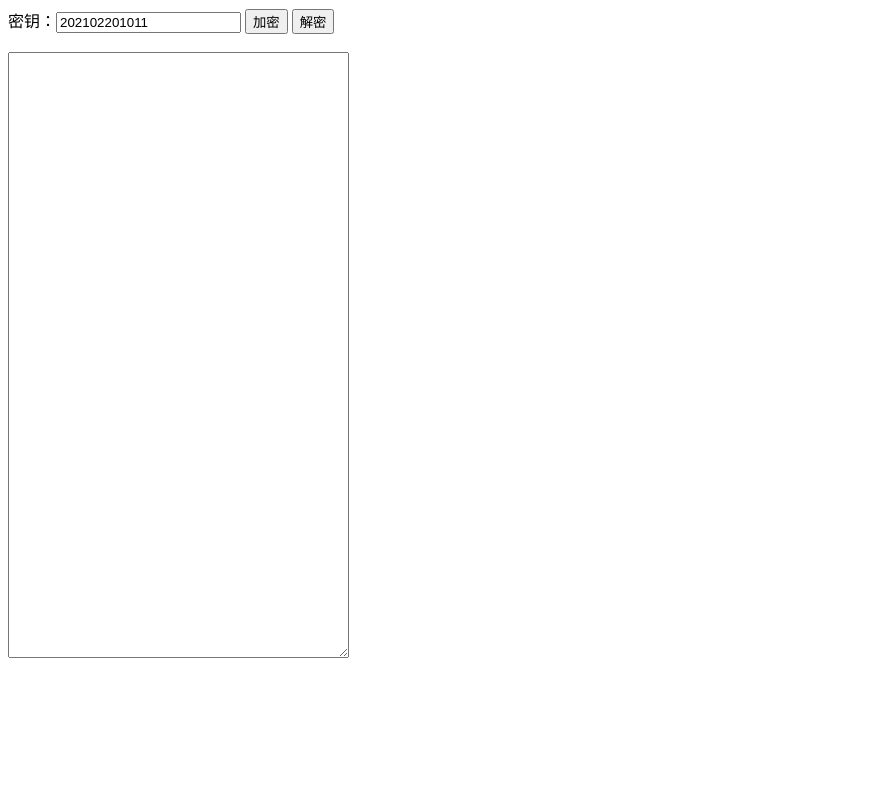
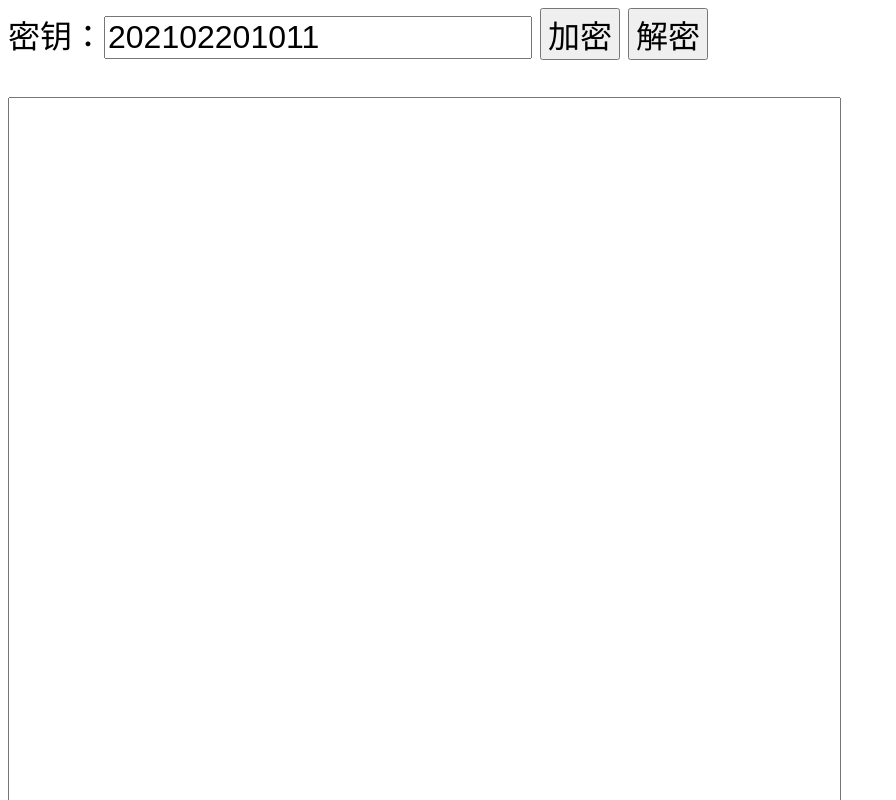
Before and after one commit to reach3/heaven, a plain HTML site: page index.html in a window 1280 px wide. Shown: the top 800 px of the page, without its empty margins (0-896 px from the left). Drawn offline with Linux system fonts and the light colour scheme.

Commit message:
Add files via upload

```diff
--- a/index.html
+++ b/index.html
@@ -77,15 +77,15 @@
     </script>
 </head>
 
-<body>
+<body style="font-size:200%">
     <form id="form1" runat="server">
-        密钥：<input type="text" id="txtKey" display="none" value="202102201011" />
-        <input type="button" id="btnCompile"  value="加密" />
-        <input type="button" id="btnUncompile"  value="解密" />
+        密钥：<input type="text" id="txtKey" display="none" style="font-size:100%" value="202102201011" />
+        <input type="button" id="btnCompile" style="font-size:100%" value="加密" />
+        <input type="button" id="btnUncompile" style="font-size:100%" value="解密" />
 
         <br>
         <br>
-        <textarea id="txtInfo" rows="40" cols="40"></textarea>
+        <textarea id="txtInfo" rows="40" cols="40" style="font-size:130%"></textarea>
     </form>
 </body>
 
```
